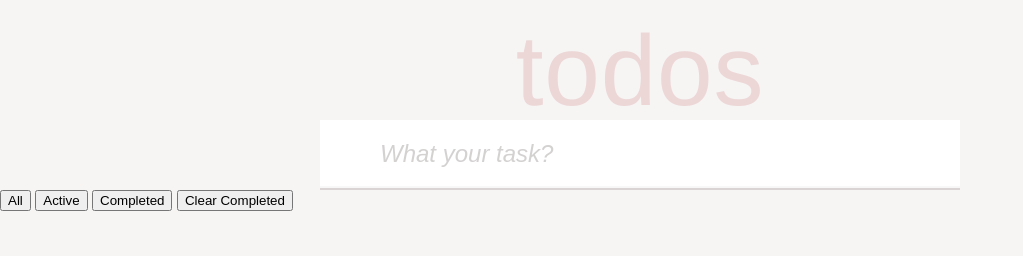
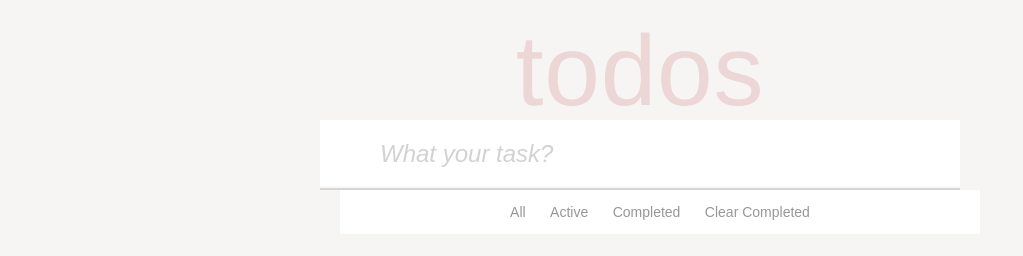
Before and after one commit to Rakeshbaghel021/todo-list, a plain HTML site: page index.html in a window 1280 px wide. Shown: the whole page, without its empty margins (0-1023 px from the left). Drawn offline with Linux system fonts and the light colour scheme.

Commit message:
update style

```diff
--- a/assets/stylesheet/main.css
+++ b/assets/stylesheet/main.css
@@ -60,6 +60,8 @@ body {
     text-align: center;
     margin-top: 20px;
     letter-spacing: 0.05rem;
+    box-shadow: 0 2px 4px 0 rgba(0, 0, 0, 0.2),
+                0 25px 50px 0 rgba(0, 0,0.0.1)
 }
 ::placeholder {
     font-style: italic;
@@ -91,8 +93,12 @@ li {
     font-size: 24px;
     border-bottom: 1px solid rgb(216, 216, 216);
     padding: 20px;
-    box-shadow: inset 0 -2px 1px rgba(0,0,0,0.03)
-}
+    /*box-shadow: inset 0 -2px 1px rgba(0,0,0,0.03)
+}*/
+/*border: 1px solid #999;*/
+    box-shadow: inset 0 -1px 5px 0 rgba(0, 0, 0, 0.2);}
+
+
 .para {
     display: inline;
     margin-left: 10px;
@@ -110,3 +116,42 @@ li {
 li:hover .delete-button {
     visibility: visible;
 }
+/*.btntypes{
+    text-align: center;
+    padding: 12px;
+
+    }
+.btnall{
+    font-size: 18px;
+    color: grey;
+}
+.btnactive{
+    font-size: 18px;
+     color: grey;
+}
+.btncomplete{
+    font-size: 18px;
+     color: grey;
+}
+.btnclearall{
+    font-size: 18px;
+     color: grey;
+}*/
+.btntypes {
+    text-align: center;
+    padding: 10px 10px;
+    background: #fff;
+    width: 50%;
+    margin-left: 340px;
+
+
+}
+.btnall,.btnactive,.btncomplete,.btnclearall {
+    padding: 4px 10px;
+    border: none;
+    background: rgb(216, 200, 200);
+    cursor: pointer;
+    font-size: 14px;;
+    color: rgb(151, 151, 151);
+    background: none;
+}
```
